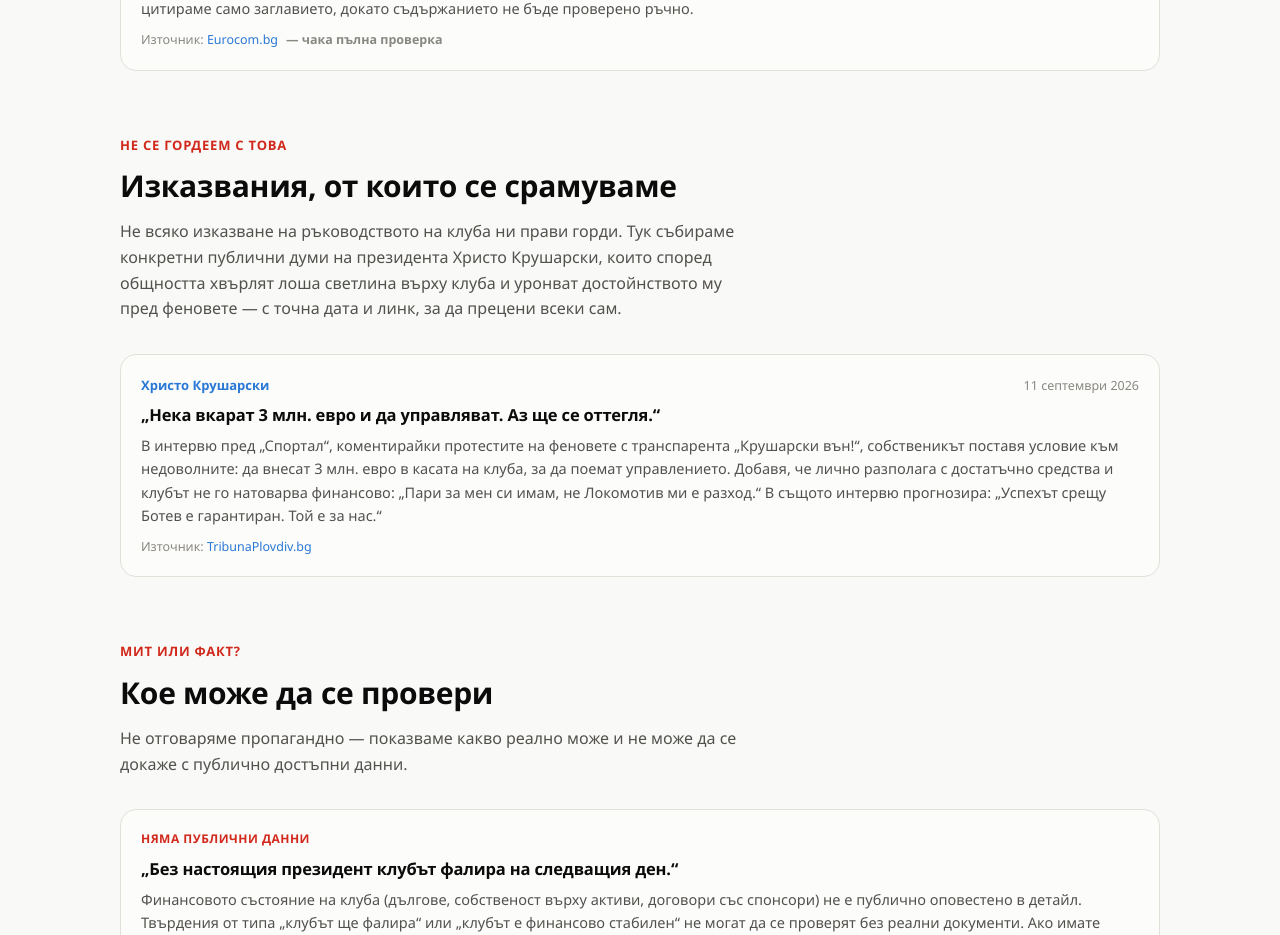
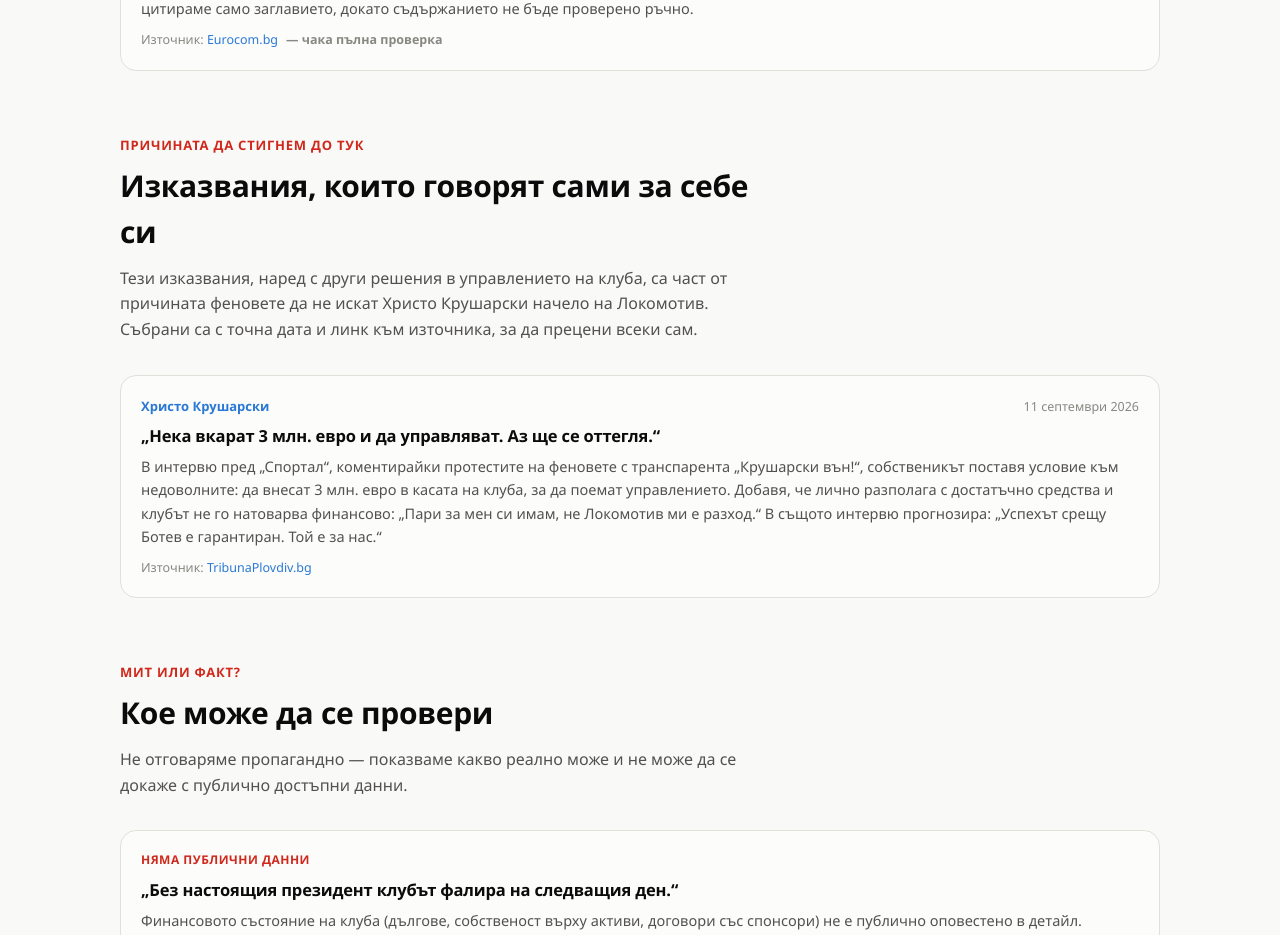
Before and after one commit to nasatanasov1-lang/lokomotiv-ima-badeshte, a React (Vite) app: page /hronologiya in a window 1280 px wide. Shown: the part 4000-4935 px from the top of the page. Built offline with nearby package versions, Linux system fonts and the light colour scheme.

Commit message:
Преименувана секцията: "Причината да стигнем до тук" — обяснителна, не осъдителна рамка

```diff
--- a/src/components/OwnerStatements.tsx
+++ b/src/components/OwnerStatements.tsx
@@ -5,8 +5,8 @@ export default function OwnerStatements() {
   return (
     <div>
       <SectionHeading
-        eyebrow="Не се гордеем с това"
-        title="Изказвания, от които се срамуваме"
+        eyebrow="Причината да стигнем до тук"
+        title="Изказвания, които говорят сами за себе си"
         description={ownerStatementsIntro}
       />
       <div style={{ display: 'flex', flexDirection: 'column', gap: 14 }}>
--- a/src/data/ownerStatements.ts
+++ b/src/data/ownerStatements.ts
@@ -8,7 +8,7 @@ export type OwnerStatement = {
 }
 
 export const ownerStatementsIntro =
-  'Не всяко изказване на ръководството на клуба ни прави горди. Тук събираме конкретни публични думи на президента Христо Крушарски, които според общността хвърлят лоша светлина върху клуба и уронват достойнството му пред феновете — с точна дата и линк, за да прецени всеки сам.'
+  'Тези изказвания, наред с други решения в управлението на клуба, са част от причината феновете да не искат Христо Крушарски начело на Локомотив. Събрани са с точна дата и линк към източника, за да прецени всеки сам.'
 
 export const ownerStatements: OwnerStatement[] = [
   {
```
